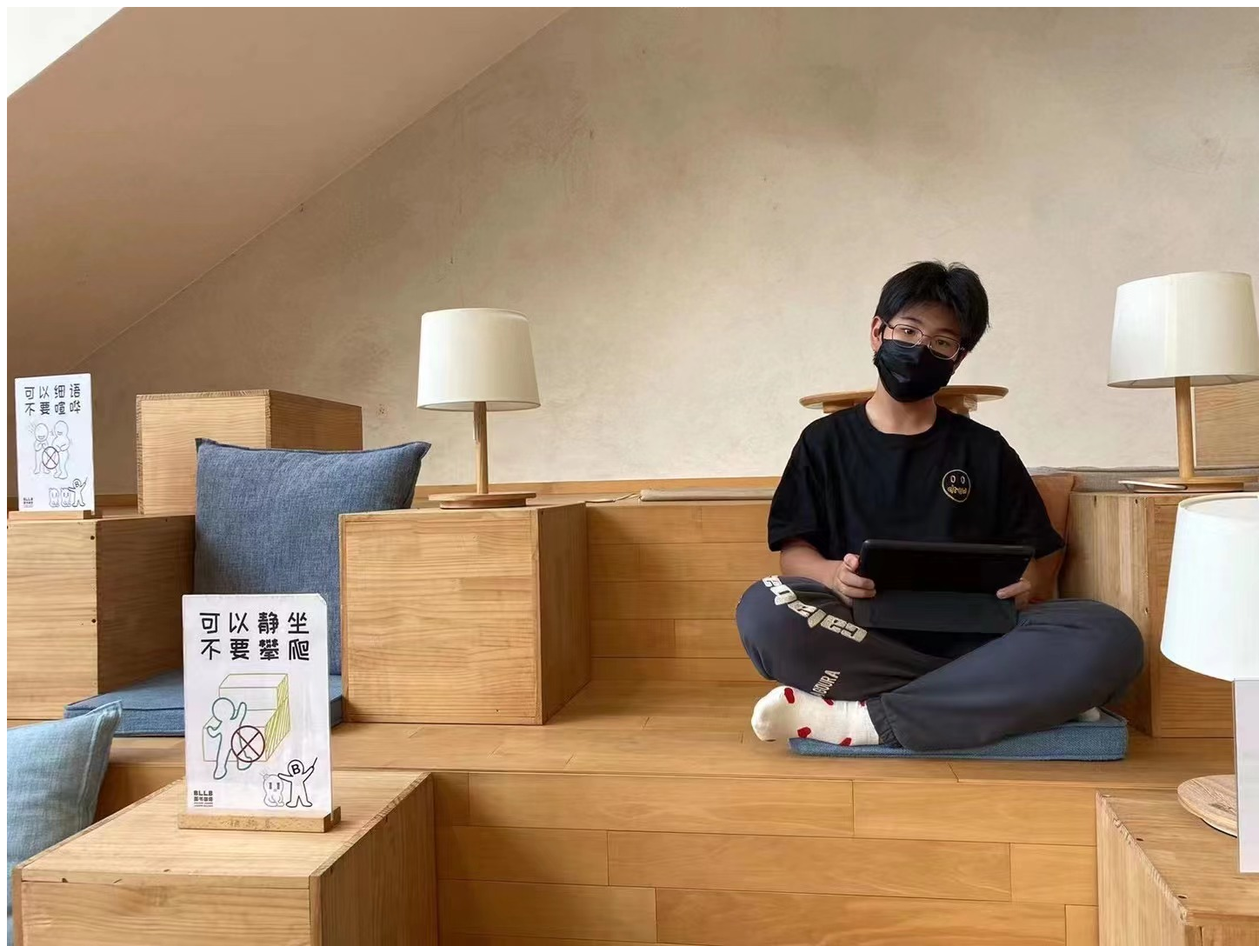
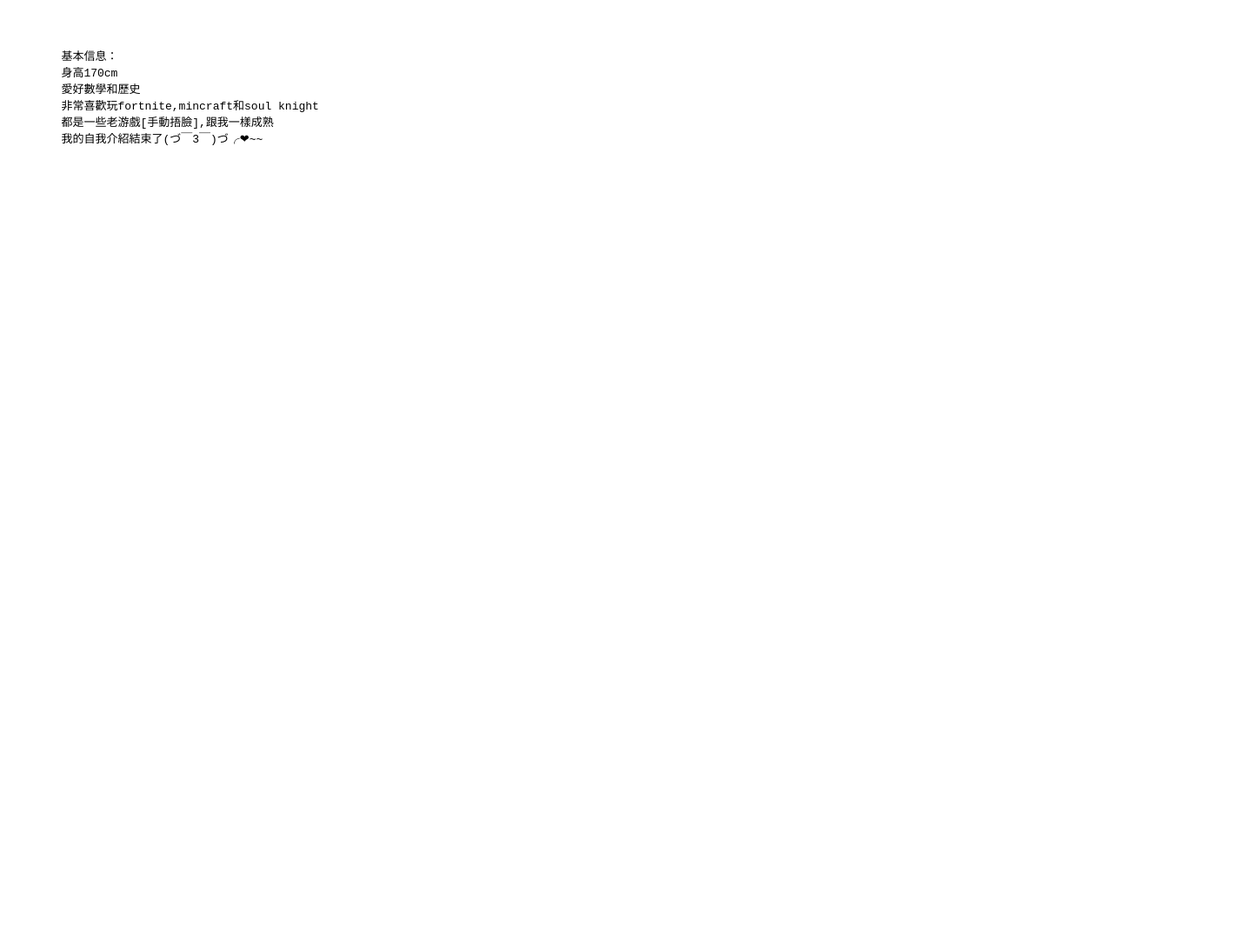
Before and after one commit to M-L-B/morgan, a plain HTML site: page index.html in a window 1280 px wide. Shown: the top 1088 px of the page at 87% size, 1448 px wide, since content can reach past the window. After the commit the page ends 800 px from the top, so only its background shows below. Drawn offline with Linux system fonts and the light colour scheme.

Commit message:
'index.html网课笔记'

```diff
--- a/index.html
+++ b/index.html
@@ -14,7 +14,7 @@
 </head>
 
 <body>
-    <img src="morgan.jpg">
+    <img src="">
     <pre>
         基本信息：
         身高170cm
```
Also changed, not shown: morgan.jpg (deleted).
